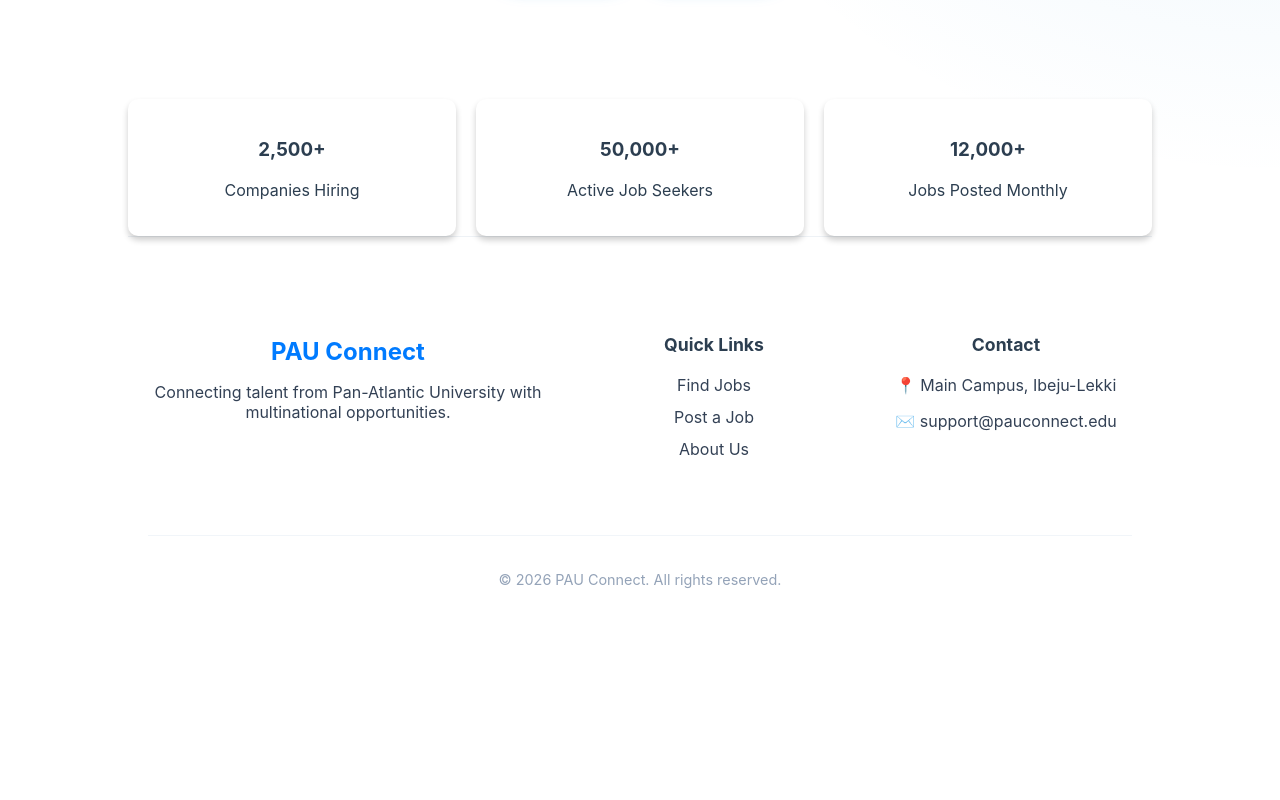
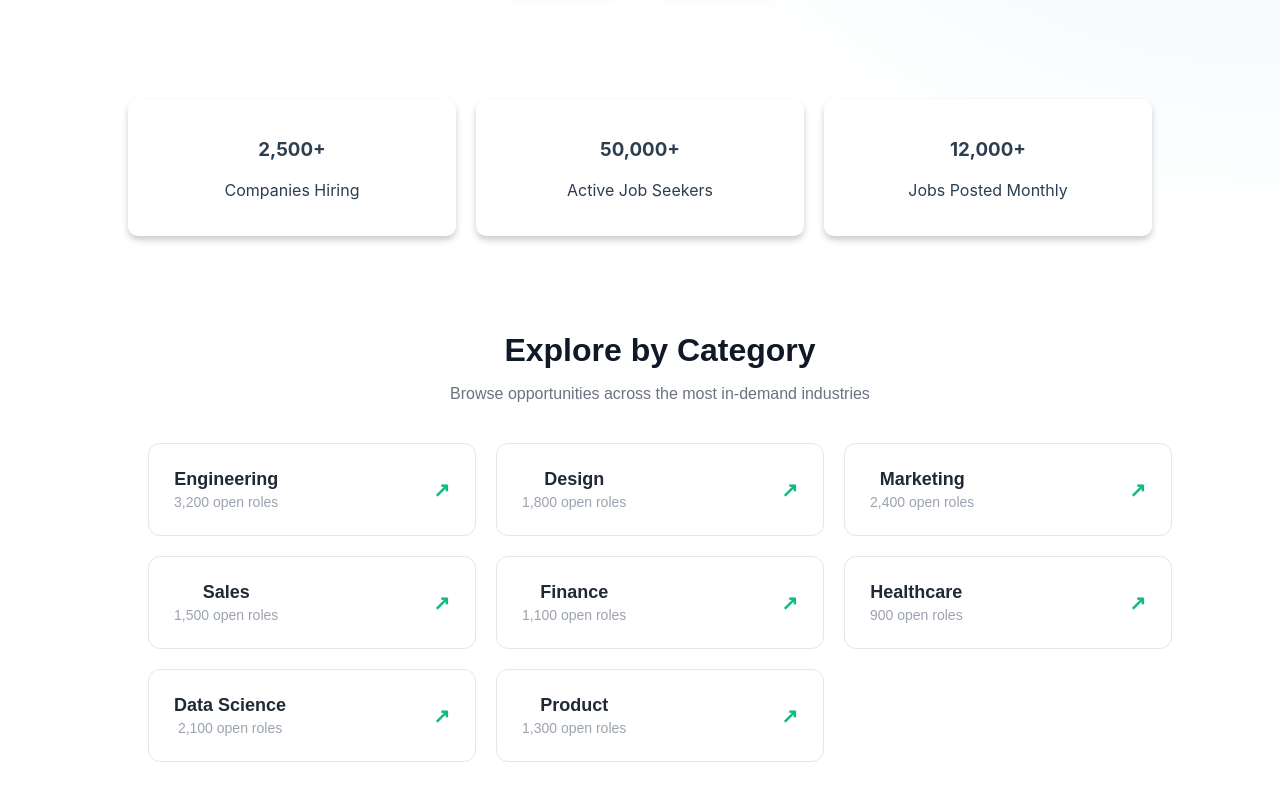
Before and after one commit to Sheismargret/COS-Group-2, a React (Create React App) app in the folder frontend/: page / in a window 1280 px wide. Shown: the part 538-1338 px from the top of the page. Before the commit the page ends 1250 px from the top, so only its background shows below. Built offline with nearby package versions, Linux system fonts and the light colour scheme.

Commit message:
Categories Section

```diff
--- /dev/null
+++ b/frontend/src/components/Category.js
@@ -0,0 +1,38 @@
+import React from 'react';
+import '../styles/Category.css';
+
+const Category = () => {
+  const categories = [
+    { name: 'Engineering', roles: '3,200 open roles' },
+    { name: 'Design', roles: '1,800 open roles' },
+    { name: 'Marketing', roles: '2,400 open roles' },
+    { name: 'Sales', roles: '1,500 open roles' },
+    { name: 'Finance', roles: '1,100 open roles' },
+    { name: 'Healthcare', roles: '900 open roles' },
+    { name: 'Data Science', roles: '2,100 open roles' },
+    { name: 'Product', roles: '1,300 open roles' },
+  ];
+
+  return (
+    <section className="category-section-wrapper">
+      <div className="category-text-header">
+        <h2>Explore by Category</h2>
+        <p>Browse opportunities across the most in-demand industries</p>
+      </div>
+
+      <div className="category-grid-layout">
+        {categories.map((item, index) => (
+          <div key={index} className="category-item-card">
+            <div className="category-card-text">
+              <h3 className="category-name">{item.name}</h3>
+              <p className="category-role-count">{item.roles}</p>
+            </div>
+            <span className="category-arrow">↗</span>
+          </div>
+        ))}
+      </div>
+    </section>
+  );
+};
+
+export default Category;
--- a/frontend/src/components/Footer.js
+++ /dev/null
@@ -1,35 +0,0 @@
-import React from 'react';
-import '../styles/Footer.css';
-
-const Footer = () => {
-  return (
-    <footer className="pau-footer">
-      <div className="footer-wrap">
-        <div className="footer-brand">
-          <h2 className="footer-logo">PAU Connect</h2>
-          <p>Connecting talent from Pan-Atlantic University with multinational opportunities.</p>
-        </div>
-
-        <div className="footer-links">
-          <h3>Quick Links</h3>
-          <ul>
-            <li>Find Jobs</li>
-            <li>Post a Job</li>
-            <li>About Us</li>
-          </ul>
-        </div>
-
-        <div className="footer-contact">
-          <h3>Contact</h3>
-          <p>📍 Main Campus, Ibeju-Lekki</p>
-          <p>✉️ support@pauconnect.edu</p>
-        </div>
-      </div>
-      <div className="footer-copy">
-        <p>© 2026 PAU Connect. All rights reserved.</p>
-      </div>
-    </footer>
-  );
-};
-
-export default Footer;
--- a/frontend/src/pages/Home.js
+++ b/frontend/src/pages/Home.js
@@ -1,6 +1,6 @@
 
 import { Link } from 'react-router-dom';
-import Footer from '../components/Footer';
+import Category from '../components/Category';
 
 function Home() {
   return (
@@ -37,7 +37,8 @@
           <p>Jobs Posted Monthly</p>
         </div>
       </div>
-      <Footer />
+
+    <Category />
     </div>
   );
 }
--- /dev/null
+++ b/frontend/src/styles/Category.css
@@ -0,0 +1,70 @@
+/* The main container */
+.category-section-wrapper {
+  width: 100%;
+  max-width: 1200px;
+  margin: 50px auto; /* Centers it and adds space from the stats */
+  padding: 20px;
+  display: block !important; /* Forces it to show up */
+  font-family: sans-serif;
+}
+
+.category-text-header {
+  text-align: center;
+  margin-bottom: 40px;
+}
+
+.category-text-header h2 {
+  font-size: 32px;
+  color: #111827;
+  margin-bottom: 8px;
+}
+
+.category-text-header p {
+  color: #6b7280;
+  font-size: 16px;
+}
+
+/* The Grid */
+.category-grid-layout {
+  display: grid;
+  /* 4 columns on desktop, 1 on mobile */
+  grid-template-columns: repeat(auto-fit, minmax(250px, 1fr));
+  gap: 20px;
+}
+
+/* The Individual Cards */
+.category-item-card {
+  background-color: #ffffff;
+  padding: 25px;
+  border-radius: 12px;
+  border: 1px solid #e5e7eb;
+  display: flex;
+  justify-content: space-between;
+  align-items: center;
+  cursor: pointer;
+  transition: all 0.2s ease-in-out;
+}
+
+.category-item-card:hover {
+  border-color: #3b82f6;
+  box-shadow: 0 4px 12px rgba(0, 0, 0, 0.05);
+  transform: translateY(-3px);
+}
+
+.category-name {
+  margin: 0;
+  font-size: 18px;
+  color: #1f2937;
+}
+
+.category-role-count {
+  margin: 4px 0 0 0;
+  font-size: 14px;
+  color: #9ca3af;
+}
+
+.category-arrow {
+  color: #10b981; /* The green arrow */
+  font-size: 20px;
+  font-weight: bold;
+}
--- a/frontend/src/styles/Footer.css
+++ /dev/null
@@ -1,55 +0,0 @@
-.pau-footer {
-  background-color: #ffffff;
-  border-top: 1px solid #eef2f6;
-  padding: 80px 20px 40px;
-  color: #334155;
-}
-
-.footer-wrap {
-  display: flex;
-  justify-content: space-between;
-  max-width: 1100px;
-  margin: 0 auto;
-  flex-wrap: wrap;
-  gap: 40px;
-}
-
-/* Matching the Logo Style */
-.footer-logo {
-  color: #007bff;
-  font-weight: 700;
-  margin-bottom: 15px;
-}
-
-.footer-brand { flex: 2; max-width: 400px; }
-.footer-links, .footer-contact { flex: 1; min-width: 200px; }
-
-.footer-wrap h3 {
-  font-size: 1.1rem;
-  color: #2c3e50;
-  margin-bottom: 20px;
-}
-
-.footer-wrap ul {
-  list-style: none;
-  padding: 0;
-}
-
-.footer-wrap li {
-  margin-bottom: 12px;
-  cursor: pointer;
-  transition: color 0.3s;
-}
-
-.footer-wrap li:hover {
-  color: #007bff;
-}
-
-.footer-copy {
-  text-align: center;
-  margin-top: 60px;
-  padding-top: 20px;
-  border-top: 1px solid #f1f5f9;
-  font-size: 0.9rem;
-  color: #94a3b8;
-}
```
